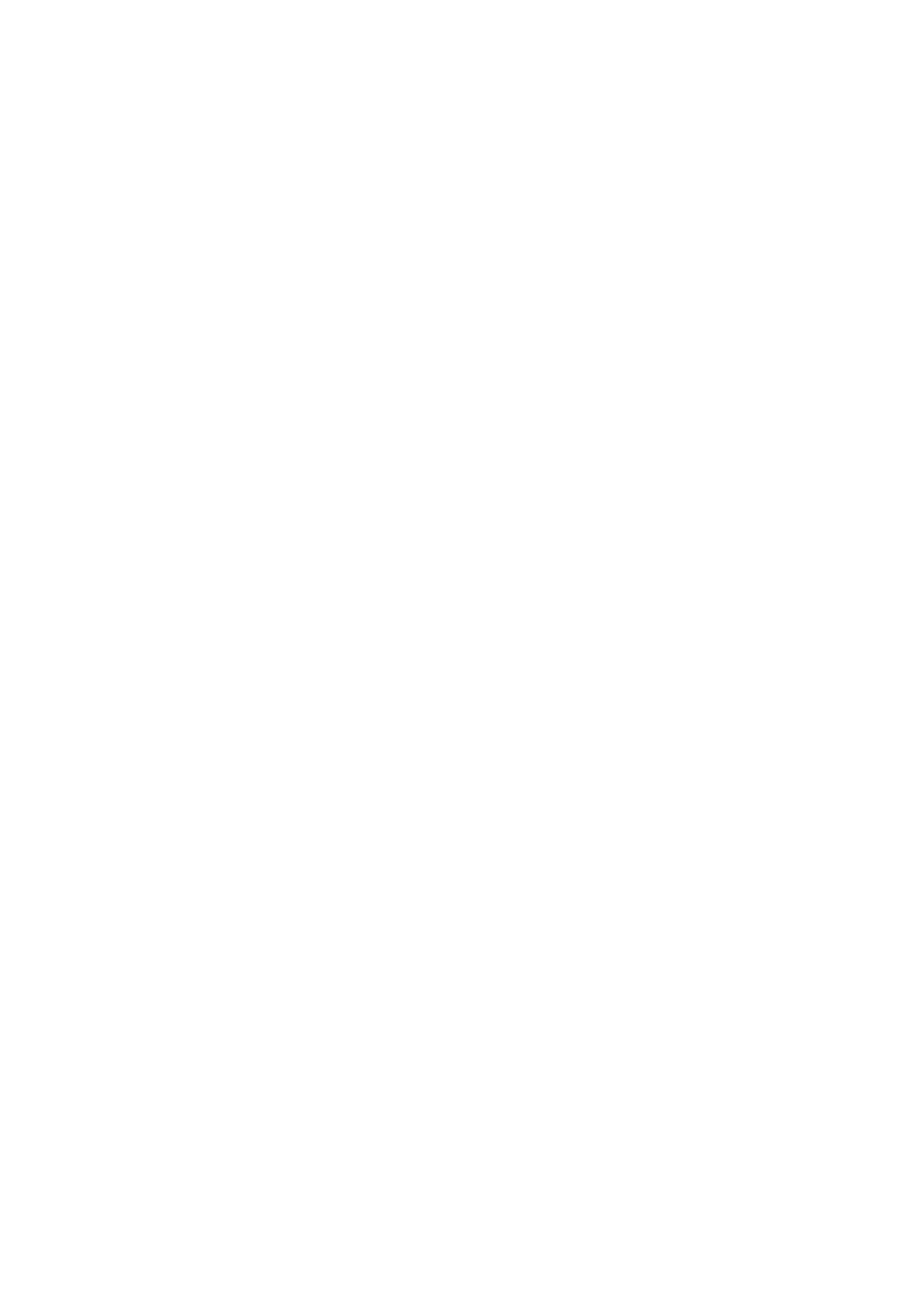
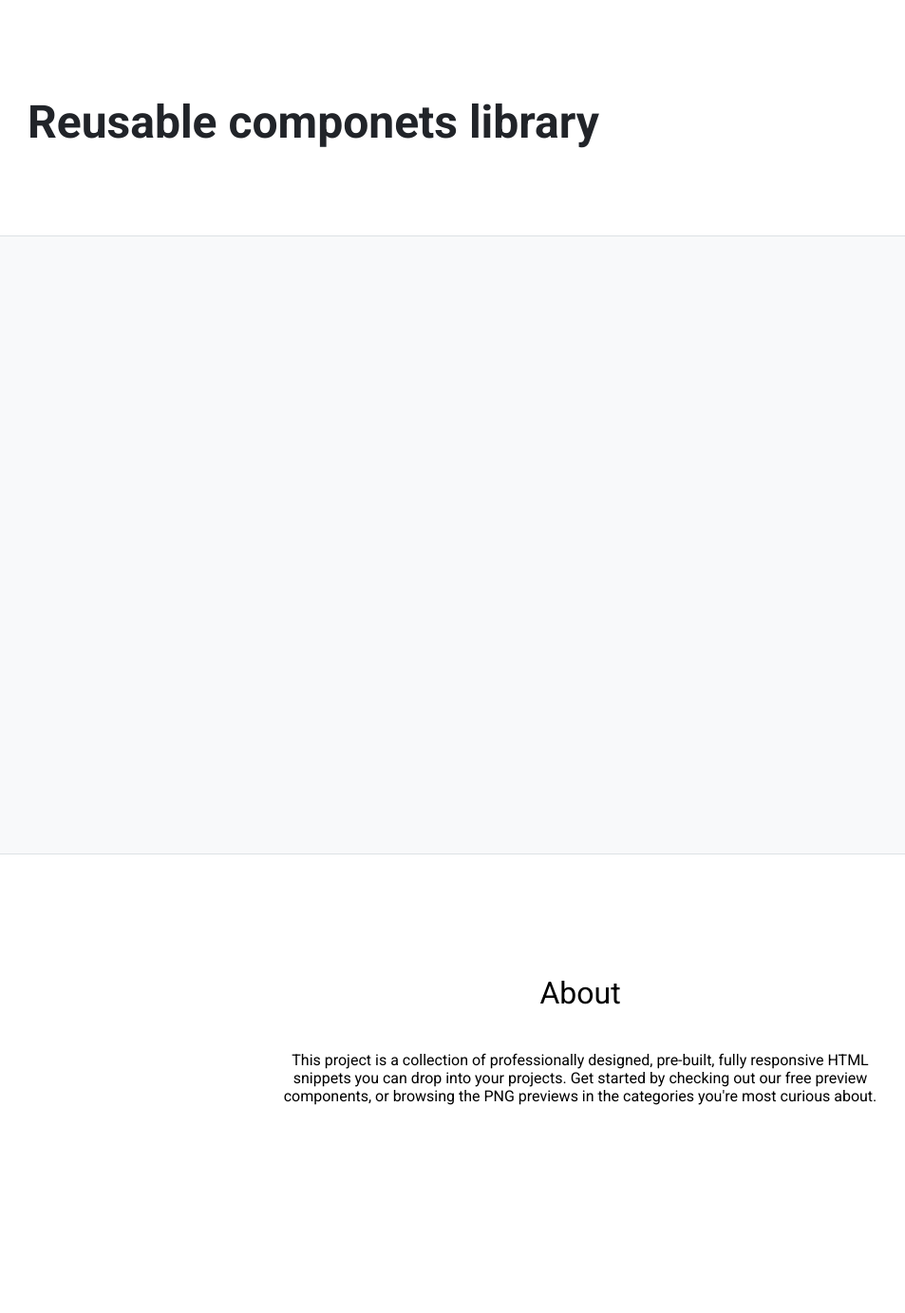
Before and after one commit to js-tasks-ru/htmlcss-20230911-4_marat-shagiev, a website: page index.html in a window 1280 px wide. Shown: the whole page at 95% size, without its empty margins (29-982 px from the left). Before the commit the page ends 800 px from the top, so only its background shows below. Drawn offline with Linux system fonts and the light colour scheme.

Commit message:
Three BEM components have been added to the project: c-header, c-main, c-footer. Added a basic layout to index.html and @import three styles in main.css.

```diff
--- a/assets/css/main.css
+++ b/assets/css/main.css
@@ -1,24 +1,27 @@
 @import '../fonts/fonts.css';
+@import '../../components/header/c-header.css';
+@import '../../components/main/c-main.css';
+@import '../../components/footer/c-footer.css';
 
 :root {
-    --white: #ffffff;
-    --black: #212429;
-    --pink: #F784AD;
-    --purple: #7048E8;
-    --blue: #374FC7;
-    --red: #F03D3E;
-    --grey-1: #F8F9FA;
-    --grey-2: #DDE2E5;
-    --grey-3: #ACB5BD;
-    --grey-4: #495057;
+ --white     : #ffffff;
+ --black     : #212429;
+ --pink      : #f784ad;
+ --purple    : #7048e8;
+ --blue      : #374fc7;
+ --red       : #f03d3e;
+ --grey-1    : #f8f9fa;
+ --grey-2    : #dde2e5;
+ --grey-3    : #acb5bd;
+ --grey-4    : #495057;
 
-    --error: var(--red);
-    --success: var(--blue);
+ --error     : var(--red);
+ --success   : var(--blue);
 
-    --primary: var(--blue);
-    --secondary: var(--purple);
+ --primary   : var(--blue);
+ --secondary : var(--purple);
 }
 
 * {
-    font-family: 'Roboto', sans-serif;
+ font-family : 'Roboto', sans-serif;
 }
--- /dev/null
+++ b/components/footer/c-footer.css
@@ -0,0 +1,21 @@
+.c-footer {
+ min-height       : 380px;
+ background-color : var(--white);
+ border-top       : 1px var(--grey-2) solid;
+ text-align       : center;
+ padding-top      : 100px;
+ display          : flex;
+ flex-direction   : column;
+ justify-content  : flex-start;
+ align-items      : center;
+}
+
+.c-footer__title {
+ font-size   : 2rem;
+ font-weight : normal;
+}
+
+.c-footer__description {
+ max-width : 640px;
+ font-size : 1rem;
+}
--- /dev/null
+++ b/components/header/c-header.css
@@ -0,0 +1,13 @@
+.c-header {
+ min-height       : 240px;
+ border-bottom    : 1px var(--grey-2) solid;
+ background-color : var(--white);
+ display          : flex;
+ align-items      : center;
+ padding-left     : 50px;
+}
+
+.c-header__title {
+ font-size : 3rem;
+ color     : var(--black);
+}
--- /dev/null
+++ b/components/main/c-main.css
@@ -0,0 +1,4 @@
+.c-main {
+ min-height       : 650px;
+ background-color : var(--grey-1);
+}
--- a/index.html
+++ b/index.html
@@ -1,10 +1,25 @@
 <!DOCTYPE html>
 <!-- Главная страница -->
 <html lang="ru">
-    <head>
-        <link rel="stylesheet" href="./assets/css/main.css">
-    </head>
-    <body>
+<head>
+	<link rel="stylesheet" href="./assets/css/main.css">
+</head>
+<body>
 
-    </body>
+<header class="c-header">
+	<h1 class="c-header__title">
+		Reusable componets library
+	</h1>
+</header>
+
+<main class="c-main"></main>
+
+<footer class="c-footer">
+	<h2 class="c-footer__title"> About </h2>
+    <p class="c-footer__description">
+        This project is a collection of professionally designed, pre-built, fully responsive HTML snippets you can drop into your projects. Get started by checking out our free preview components, or browsing the PNG previews in the categories you're most curious about.
+    </p>
+</footer>
+
+</body>
 </html>
```
